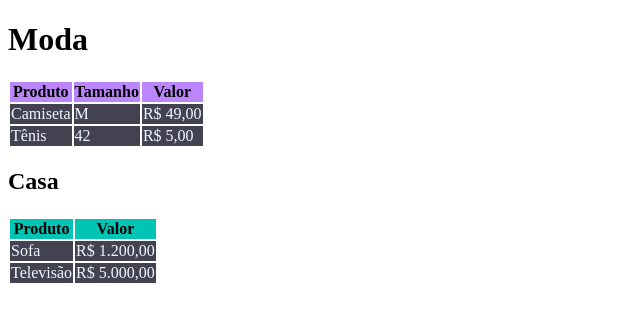
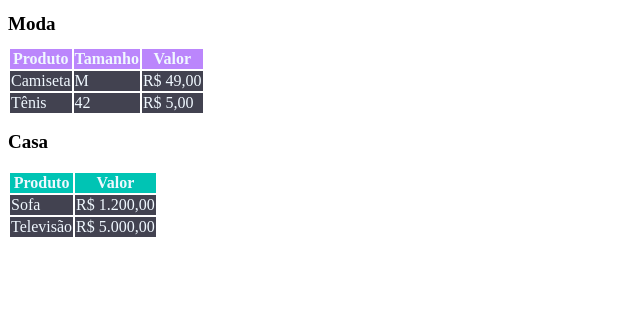
Before and after one commit to jhonesmendes/Desafio-html-css-basico, a plain HTML site: page index.html in a window 1280 px wide. Shown: the whole page, without its empty margins (0-640 px from the left). Drawn offline with Linux system fonts and the light colour scheme.

Commit message:
falta pouco

```diff
--- a/index.html
+++ b/index.html
@@ -9,10 +9,10 @@
     <link rel="stylesheet" href="style.css">
 </head>
 <body class="body">
-    <h1 class="cabecalho">Moda</h1>
+    <h1 class="produto">Moda</h1>
 
     <table>
-        <tr class="cabecalho-moda">
+        <tr class="produto-moda">
             <th>Produto</th>
             <th>Tamanho </th>
             <th>Valor</th>
@@ -31,11 +31,11 @@
 
     </table>
 
-    <h2 >Casa</h2>
+    <h2 class="produto">Casa</h2>
 
     <table>
     <tr>
-        <tr class="cabecalho-casa">
+        <tr class="produto-casa">
             <th>Produto</th>
             <th>Valor</th>
         </tr>
--- a/style.css
+++ b/style.css
@@ -1,7 +1,11 @@
 
-
-.cabecalho-moda{
+.produto {
+    font-size: 19px;
+}
+.produto-moda {
     background-color:#BB86FC;
+    color: aliceblue;
+   padding: 20px;
 }
 
 .produto-moda-camiseta{
@@ -13,8 +17,9 @@
     color:aliceblue;
 
 }
-.cabecalho-casa{
+.produto-casa{
     background-color:#00C4B4;
+    color: aliceblue;
 }
 
 .produto-casa-sofa{
```
